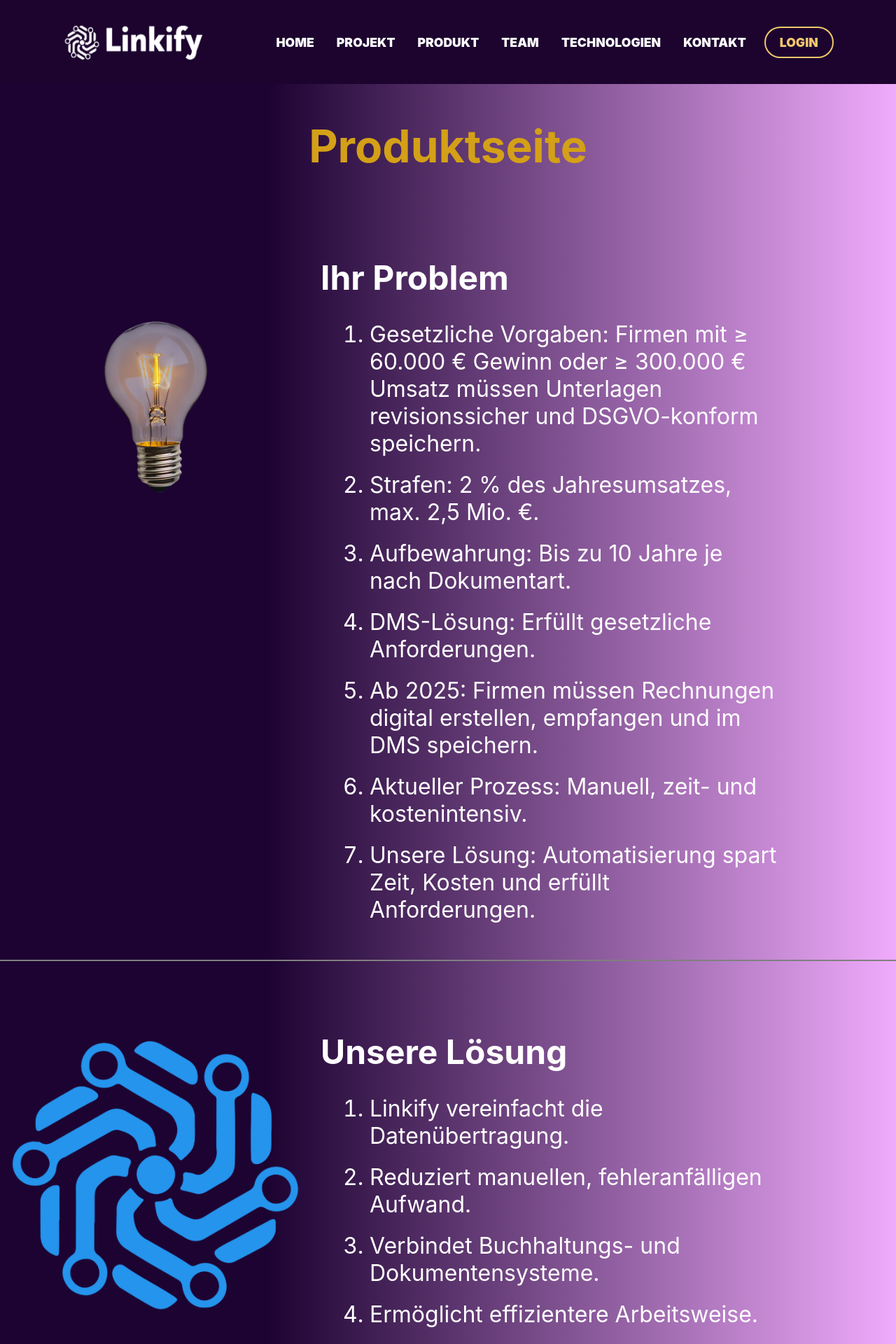
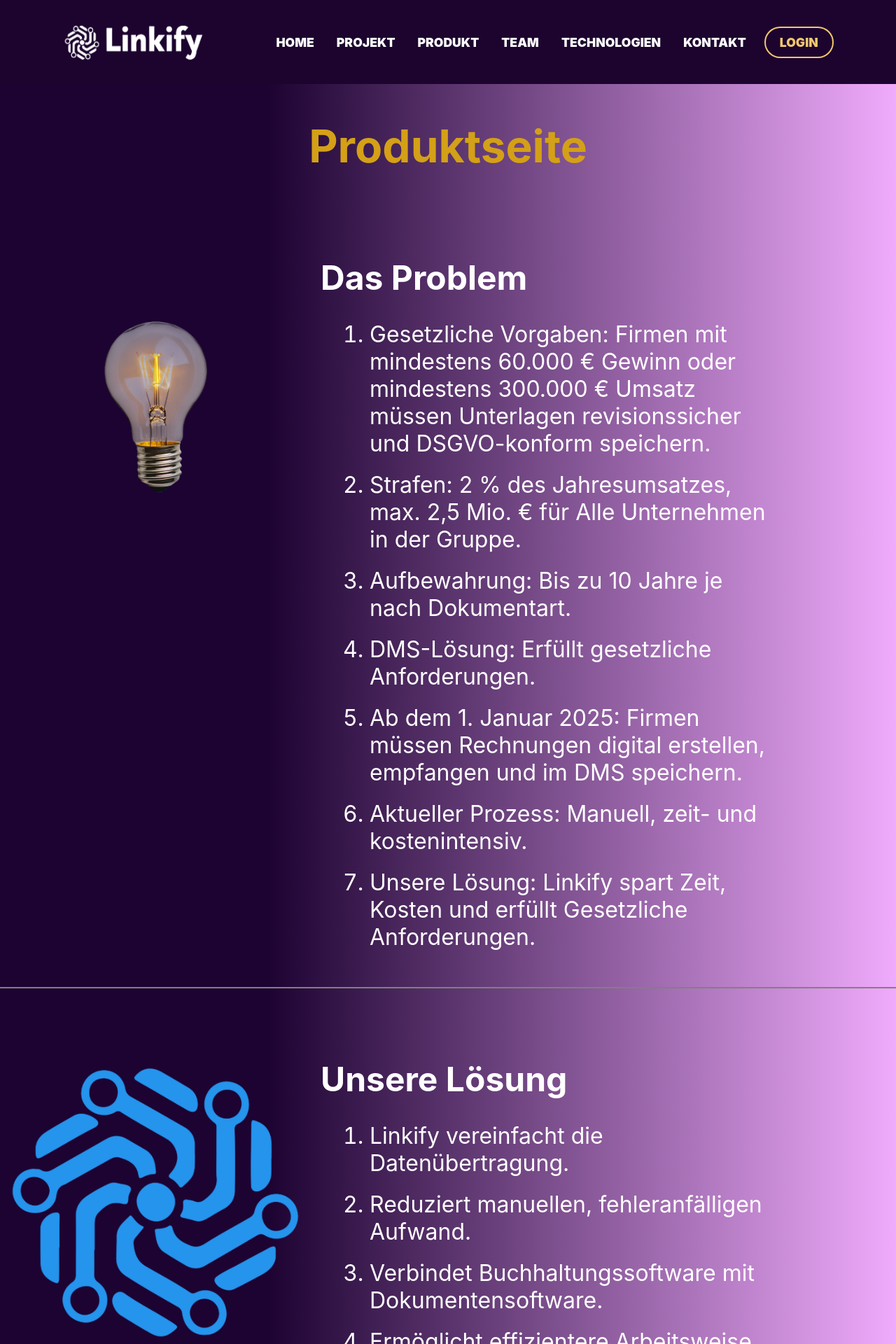
Before and after one commit to RalfHof/nextjs-boilerplate, a Next.js app: page /product in a window 1280 px wide. Shown: the top 1920 px of the page at 70% size. Built offline with nearby package versions, Linux system fonts and the light colour scheme.

Commit message:
New Features

```diff
--- a/src/app/product/page.tsx
+++ b/src/app/product/page.tsx
@@ -6,19 +6,19 @@ import React from 'react';
 export default function ProductPage() {
 
   const TargetElementItems = [
-    { Element: "Gesetzliche Vorgaben: Firmen mit ≥ 60.000 € Gewinn oder ≥ 300.000 € Umsatz müssen Unterlagen revisionssicher und DSGVO-konform speichern." },
-    { Element: "Strafen: 2 % des Jahresumsatzes, max. 2,5 Mio. €." },
+    { Element: "Gesetzliche Vorgaben: Firmen mit mindestens 60.000 € Gewinn oder mindestens 300.000 € Umsatz müssen Unterlagen revisionssicher und DSGVO-konform speichern." },
+    { Element: "Strafen: 2 % des Jahresumsatzes, max. 2,5 Mio. € für Alle Unternehmen in der Gruppe." },
     { Element: "Aufbewahrung: Bis zu 10 Jahre je nach Dokumentart." },
     { Element: "DMS-Lösung: Erfüllt gesetzliche Anforderungen." },
-    { Element: "Ab 2025: Firmen müssen Rechnungen digital erstellen, empfangen und im DMS speichern." },
+    { Element: "Ab dem 1. Januar  2025: Firmen müssen Rechnungen digital erstellen, empfangen und im DMS speichern." },
     { Element: "Aktueller Prozess: Manuell, zeit- und kostenintensiv." },
-    { Element: "Unsere Lösung: Automatisierung spart Zeit, Kosten und erfüllt Anforderungen." }
+    { Element: "Unsere Lösung: Linkify spart Zeit, Kosten und erfüllt Gesetzliche Anforderungen." }
   ];
 
   const TargetElementItems1 = [
     { Element: "Linkify vereinfacht die Datenübertragung." },
     { Element: "Reduziert manuellen, fehleranfälligen Aufwand." },
-    { Element: "Verbindet Buchhaltungs- und Dokumentensysteme." },
+    { Element: "Verbindet Buchhaltungssoftware mit Dokumentensoftware." },
     { Element: "Ermöglicht effizientere Arbeitsweise." },
     { Element: "Sorgt für eine reibungslose Datenübertragung." },
     { Element: "Alles Regelkonform." },
@@ -56,7 +56,7 @@ export default function ProductPage() {
   ];
 
   const TargetItem = {
-    Titel: "Ihr Problem",
+    Titel: "Das Problem",
     Text: "",
     Liste: TargetElementItems.map(item => item.Element),
     Image: "/img/Solution.png",
```
